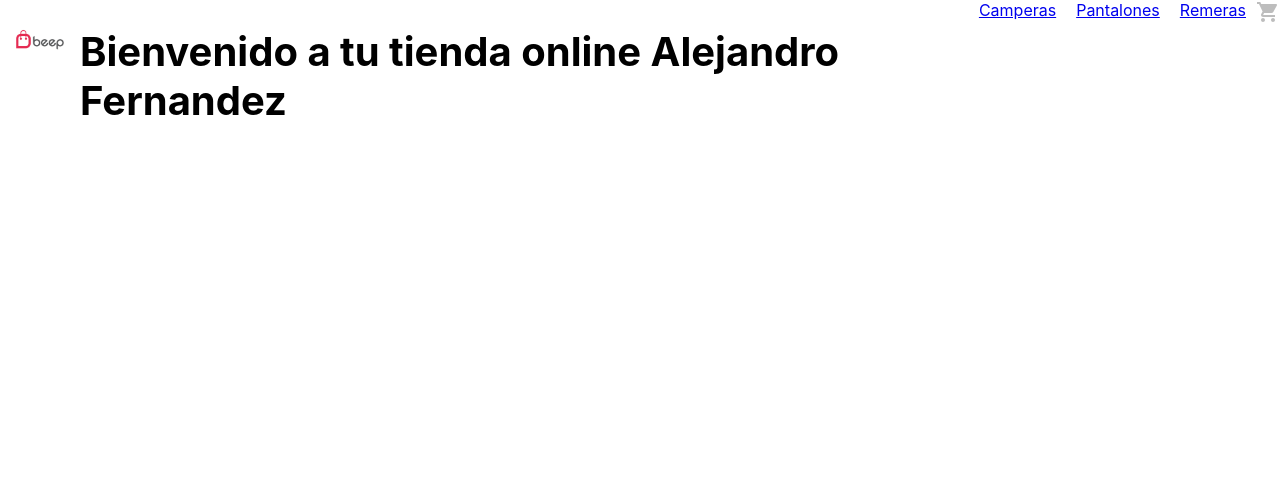
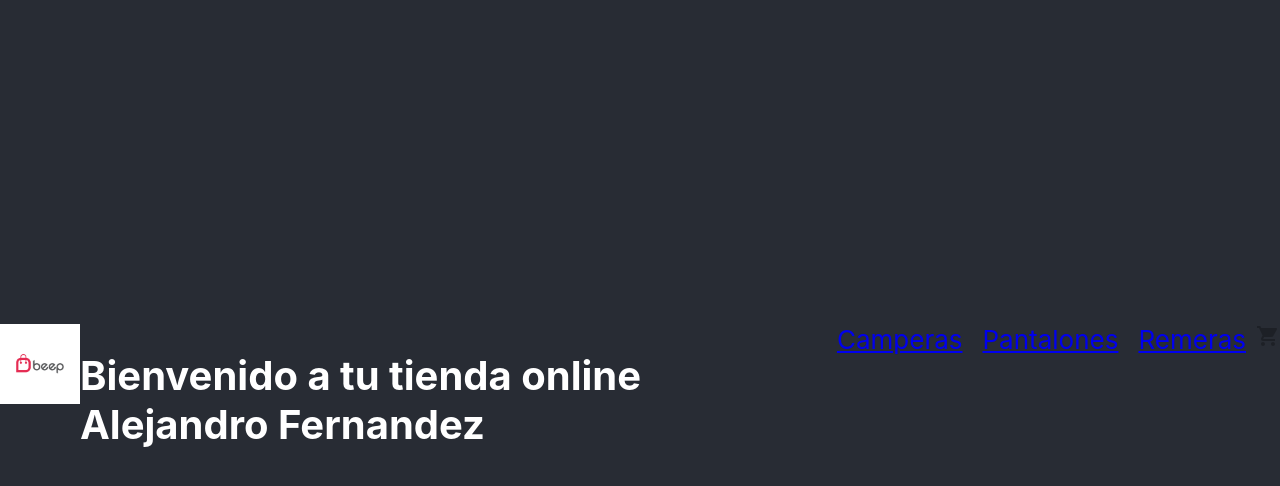
Before and after one commit to alejandromoises02/react31130, a React (Create React App) app: page / in a window 1280 px wide. Shown: the top 486 px of the page. Built offline with nearby package versions, Linux system fonts and the light colour scheme.

Commit message:
estilos app

```diff
--- a/src/App.js
+++ b/src/App.js
@@ -1,5 +1,6 @@
 import React from "react";
 import { Navbar } from "./componentes/Navbar/Navbar";
+import './App.css';
 
 const App = () => {
 
@@ -9,9 +10,10 @@ const App = () => {
   const categorias = [{link:"Camperas",tag:"#",id:1},{link:"Pantalones",tag:"#",id:2},{link:"Remeras",tag:"#",id:3}];
 
   return (
-    <>
+    <div className="App-header">
       <Navbar name={name} lastname={lastname} links={categorias} />
-    </>
+
+    </div>
   );
 };
 
```
